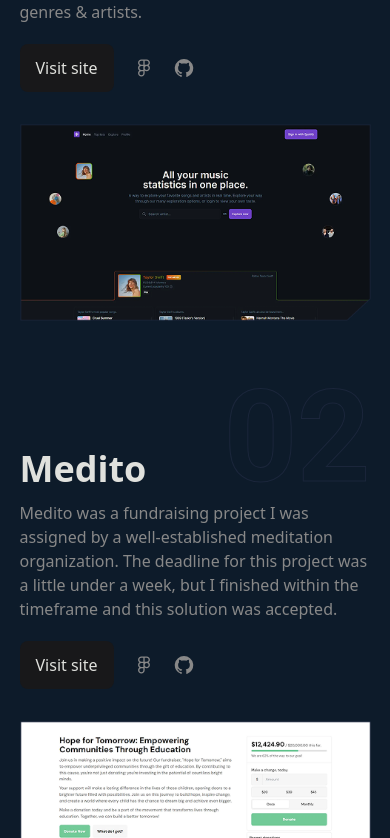
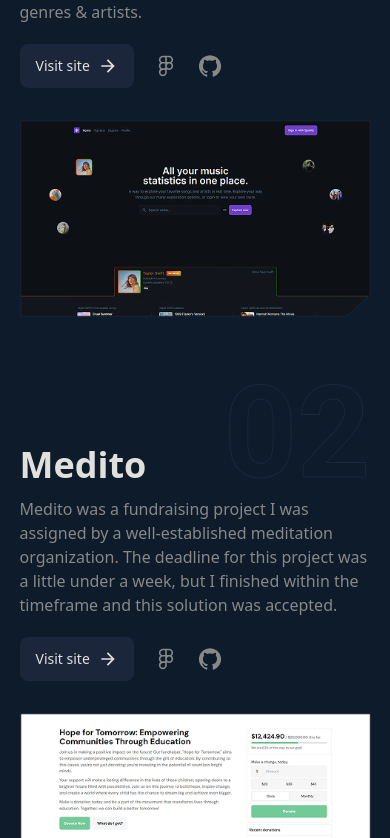
Before and after one commit to albinkarvling/portfolio-new, a Next.js app: page / in a window 390 px wide. Shown: the part 2646-3484 px from the top of the page. Built offline with nearby package versions, Linux system fonts and the light colour scheme.

Commit message:
add transitions to project list items

```diff
--- a/components/Button/Button.tsx
+++ b/components/Button/Button.tsx
@@ -1,32 +1,49 @@
+import React from "react";
 import {twMerge} from "tailwind-merge";
 
-export function Button({
-    children,
-    icon,
-    onClick,
-    className,
-    disabled,
-    href,
-}: {
+export type ButtonProps = {
     children: React.ReactNode;
     icon?: React.ReactNode;
     onClick?: () => void;
     href?: string;
     className?: string;
     disabled?: boolean;
-}) {
-    const props = {
+    style?: React.CSSProperties;
+    color?: "primary" | "secondary" | "tertiary" | "quaternary";
+};
+
+const Button = React.forwardRef<HTMLButtonElement | HTMLAnchorElement, ButtonProps>(
+    (
+        {children, icon, onClick, href, className, disabled, style, color = "secondary"},
+        ref,
+    ) => {
+        const mergedProps = {
             className: twMerge(
-            "px-4 py-3 bg-button hover:bg-button/80 rounded-lg transition-colors",
+                "px-4 py-3 flex items-center gap-2 rounded-lg transition-colors text-sm",
+                color === "primary" &&
+                    "bg-background-primary hover:bg-background-primary/80",
+                color === "secondary" &&
+                    "bg-background-secondary hover:bg-background-secondary/80",
+                color === "tertiary" &&
+                    "bg-background-tertiary hover:bg-background-tertiary/80",
+                color === "quaternary" &&
+                    "bg-background-quaternary hover:bg-background-quaternary/80",
                 className,
             ),
             onClick,
             disabled,
+            style,
         };
 
         if (href) {
             return (
-            <a href={href} target="_blank" rel="noreferrer" {...props}>
+                <a
+                    href={href}
+                    target="_blank"
+                    rel="noreferrer"
+                    ref={ref as React.Ref<HTMLAnchorElement>}
+                    {...mergedProps}
+                >
                     {children}
                     {icon}
                 </a>
@@ -34,9 +51,14 @@
         }
 
         return (
-        <button {...props}>
+            <button ref={ref as React.Ref<HTMLButtonElement>} {...mergedProps}>
                 {children}
                 {icon}
             </button>
         );
-}
+    },
+);
+
+Button.displayName = "Button";
+
+export {Button};
--- a/components/Contact/Contact.tsx
+++ b/components/Contact/Contact.tsx
@@ -96,7 +96,11 @@
                     onChange={updateProperty("message")}
                     textArea
                 />
-                <Button disabled={loading} className="mt-2 justify-self-center">
+                <Button
+                    disabled={loading}
+                    className="mt-2 justify-self-center"
+                    color="quaternary"
+                >
                     {loading ? "Sending..." : "Start conversation"}
                 </Button>
             </form>
--- a/components/Projects/ProjectListItem.tsx
+++ b/components/Projects/ProjectListItem.tsx
@@ -4,6 +4,10 @@
 import {renderIcon} from "@/utils/renderIcon";
 import {twMerge} from "tailwind-merge";
 import {Button} from "../Button";
+import {RevealElement} from "../RevealElement/RevealElement";
+import {createRef, useRef} from "react";
+import useAnimateIntoView from "@/hooks/useAnimateIntoView";
+import {ArrowForward} from "@mui/icons-material";
 
 export function ProjectListItem({
     project,
@@ -14,6 +18,31 @@
     index: number;
     className?: string;
 }) {
+    const containerRef = useRef<HTMLDivElement>(null);
+    const descriptionRef = useRef<HTMLDivElement>(null);
+    const buttonRef = useRef<HTMLButtonElement>(null);
+    const linkRefs = Array.from({length: 2}).map(() => createRef<HTMLAnchorElement>());
+
+    const {isVisible} = useAnimateIntoView(containerRef, {
+        initialState: {opacity: 1, transform: "translate(0,0)"},
+    });
+    const {initialState} = useAnimateIntoView(descriptionRef, {
+        delay: 500,
+        siblingRef: containerRef,
+    });
+    useAnimateIntoView(buttonRef, {
+        delay: 650,
+        siblingRef: containerRef,
+    });
+    useAnimateIntoView(linkRefs[0], {
+        delay: 800,
+        siblingRef: containerRef,
+    });
+    useAnimateIntoView(linkRefs[1], {
+        delay: 900,
+        siblingRef: containerRef,
+    });
+
     const isRevered = index % 2 === 0;
 
     return (
@@ -25,21 +54,34 @@
             )}
             id={`project-${project.title}`}
         >
-            {!isRevered && <ProjectPreview project={project} />}
-            <div className="relative md:w-[500px] grid">
+            {!isRevered && <ProjectPreview project={project} isVisible={isVisible} />}
+            <div className="relative md:w-[500px] grid" ref={containerRef}>
                 <span className="-z-10 absolute bottom-[calc(100%-52px)] right-0 md:right-[unset] md:-left-12 text-outline text-9xl font-bold">
                     {String(index + 1).padStart(2, "0")}
                 </span>
-                <span className="text-4xl font-semibold">{project.title}</span>
-                <span className="block mt-3 text-text-secondary">
+                <RevealElement isVisible={isVisible}>
+                    <span className="text-4xl font-semibold">{project.title}</span>
+                </RevealElement>
+                <span
+                    className="block mt-3 text-text-secondary"
+                    style={initialState}
+                    ref={descriptionRef}
+                >
                     {project.longDescription}
                 </span>
                 <div className="mt-5 flex gap-5">
-                    <Button href={project.links[2].url}>Visit site</Button>
+                    <Button
+                        href={project.links[2].url}
+                        icon={<ArrowForward fontSize="small" />}
+                        style={initialState}
+                        ref={buttonRef}
+                    >
+                        Visit site
+                    </Button>
                     <ul className="flex items-center gap-5">
                         {project.links
                             .filter((link) => link.title !== "Website")
-                            .map((link) => (
+                            .map((link, index) => (
                                 <li key={link.title}>
                                     <Tooltip text={link.title}>
                                         <a
@@ -48,8 +90,10 @@
                                             rel="noopener noreferrer"
                                             className="text-text-secondary flex"
                                             aria-label={`View ${link.title}`}
+                                            style={initialState}
+                                            ref={linkRefs[index]}
                                         >
-                                            {renderIcon(link.title, "small")}
+                                            {renderIcon(link.title, "medium")}
                                         </a>
                                     </Tooltip>
                                 </li>
@@ -57,7 +101,7 @@
                     </ul>
                 </div>
             </div>
-            {isRevered && <ProjectPreview project={project} />}
+            {isRevered && <ProjectPreview project={project} isVisible={isVisible} />}
         </div>
     );
 }
--- a/components/Projects/ProjectPreview.tsx
+++ b/components/Projects/ProjectPreview.tsx
@@ -3,9 +3,16 @@
 import {AnimatePresence, motion} from "framer-motion";
 import Image from "next/image";
 import {useRef, useState} from "react";
+import {RevealElement} from "../RevealElement/RevealElement";
 
 const ANIMATION_DURATION = 700;
-export function ProjectPreview({project}: {project: Project}) {
+export function ProjectPreview({
+    project,
+    isVisible,
+}: {
+    project: Project;
+    isVisible: boolean;
+}) {
     const [previewVisbile, setPreviewVisible] = useState(false);
     const containerRef = useRef<HTMLDivElement>(null);
     const contentRef = useRef<HTMLDivElement>(null);
@@ -75,7 +82,8 @@
     };
 
     return (
-        <div className="w-full md:w-[472px] aspect-video" ref={containerRef}>
+        <RevealElement className="w-full md:w-[472px] aspect-video" isVisible={isVisible}>
+            <div ref={containerRef}>
                 <AnimatePresence>
                     {previewVisbile && (
                         <motion.div
@@ -128,5 +136,6 @@
                     )}
                 </div>
             </div>
+        </RevealElement>
     );
 }
--- /dev/null
+++ b/components/RevealElement/RevealElement.tsx
@@ -0,0 +1,43 @@
+import {useEffect, useState} from "react";
+import {twMerge} from "tailwind-merge";
+
+const ANIMATION_DURATION = 1500;
+export function RevealElement({
+    children,
+    isVisible,
+    className,
+}: {
+    children: React.ReactNode;
+    isVisible?: boolean;
+    className?: string;
+}) {
+    const [childrenAreVisible, setChildrenAreVisible] = useState(false);
+
+    useEffect(() => {
+        if (!isVisible) return;
+        setTimeout(() => {
+            setChildrenAreVisible(true);
+        }, ANIMATION_DURATION / 3);
+    }, [isVisible]);
+
+    return (
+        <div
+            style={
+                {
+                    "--transition-duration": `${ANIMATION_DURATION}ms`,
+                } as React.CSSProperties
+            }
+            className={twMerge(
+                "relative w-fit overflow-hidden",
+                "after:absolute after:inset-0 after:w-[200%] after:h-full after:bg-background-secondary after:transition-[left] after:duration-[--transition-duration]",
+                !isVisible && "after:-left-[200%]",
+                isVisible && "after:left-full",
+                className,
+            )}
+        >
+            <div className={twMerge(childrenAreVisible ? "opacity-100" : "opacity-0")}>
+                {children}
+            </div>
+        </div>
+    );
+}
--- a/tailwind.config.ts
+++ b/tailwind.config.ts
@@ -21,7 +21,6 @@
                 "background-quaternary": "#22304A",
                 "text-primary": "#E0E1DD",
                 "text-secondary": "#888888",
-                button: "#18181a",
                 success: "#00FF00",
                 error: "#FF0000",
             },
--- a/utils/renderIcon.tsx
+++ b/utils/renderIcon.tsx
@@ -15,8 +15,19 @@
         case "Website":
             return <OpenInNew fontSize={size} />;
         case "Figma":
+            let iconSize = 24;
+            switch (size) {
+                case "small":
+                    iconSize = 20;
+                    break;
+                case "large":
+                    iconSize = 28;
+                    break;
+                default:
+                    break;
+            }
             return (
-                <svg viewBox="0 0 15 15" fill="none" width="20">
+                <svg viewBox="0 0 15 15" fill="none" width={iconSize}>
                     <path
                         fillRule="evenodd"
                         clipRule="evenodd"
```
Lines whose indentation alone changed are shown as unchanged.
